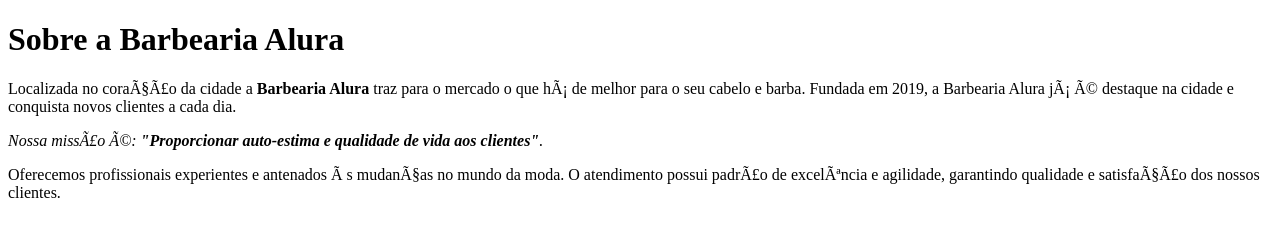
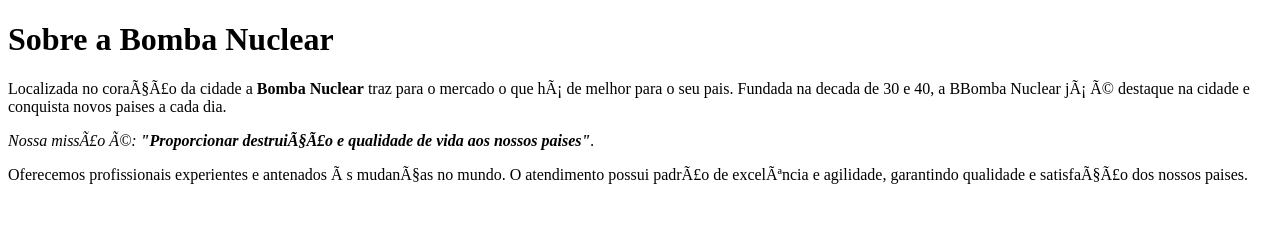
Before and after one commit to CarlosDias244/Alura-curso, a plain HTML site: page index.html in a window 1280 px wide. Drawn offline with Linux system fonts and the light colour scheme.

Commit message:
Update index.html

```diff
--- a/index.html
+++ b/index.html
@@ -2,11 +2,11 @@
 <html lang ="pt-br">
     <meta charset = "UFT-8">
 <title>Bomba nuclear</title>
-<h1>Sobre a Barbearia Alura</h1>
+<h1>Sobre a Bomba Nuclear</h1>
 
-<p>Localizada no coração da cidade a <strong>Barbearia Alura</strong> traz para o mercado o que há de melhor para o seu cabelo e barba. Fundada em 2019, a Barbearia Alura já é destaque na cidade e conquista novos clientes a cada dia.</p>
+<p>Localizada no coração da cidade a <strong>Bomba Nuclear</strong> traz para o mercado o que há de melhor para o seu pais. Fundada na decada de 30 e 40, a BBomba Nuclear já é destaque na cidade e conquista novos paises a cada dia.</p>
 
-<p><em>Nossa missão é: <strong>"Proporcionar auto-estima e qualidade de vida aos clientes"</strong>.</em></p>
+<p><em>Nossa missão é: <strong>"Proporcionar destruição e qualidade de vida aos nossos paises"</strong>.</em></p>
 
-<p>Oferecemos profissionais experientes e antenados às mudanças no mundo da moda. O atendimento possui padrão de excelência e agilidade, garantindo qualidade e satisfação dos nossos clientes.</p>
+<p>Oferecemos profissionais experientes e antenados às mudanças no mundo. O atendimento possui padrão de excelência e agilidade, garantindo qualidade e satisfação dos nossos paises.</p>
 </html>
```
